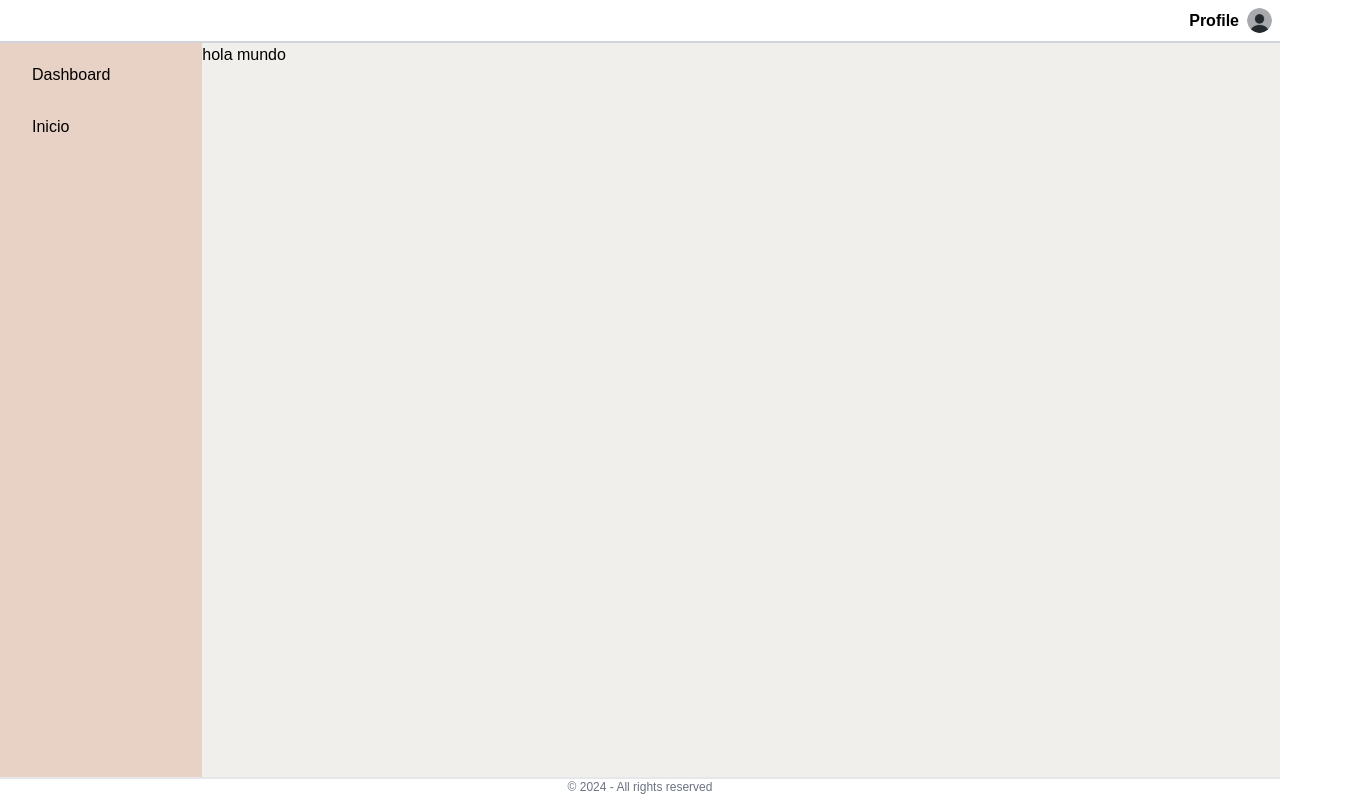
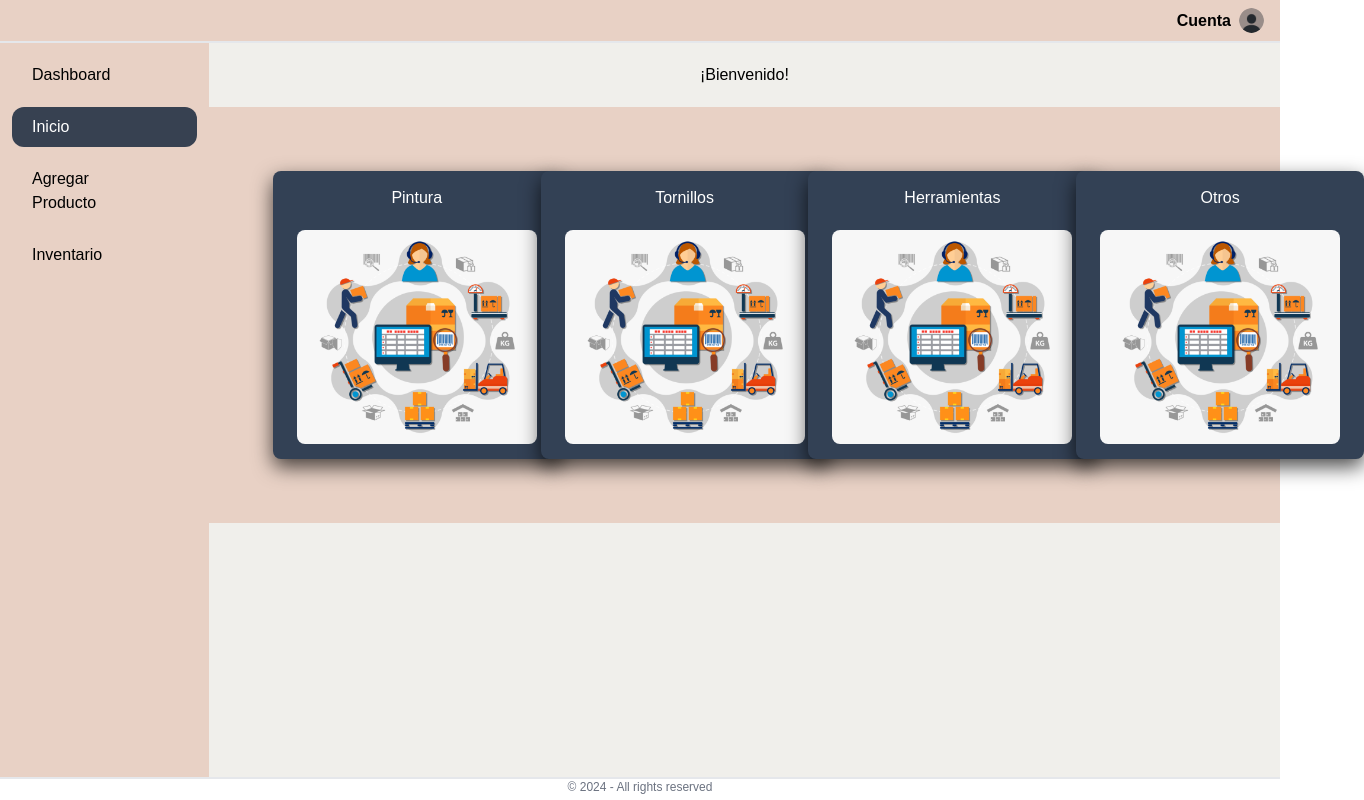
Before and after one commit to RenSunk/inventario-front, a Next.js app: page / in a window 1280 px wide. Shown: the whole page, 1364 px wide, since content can reach past the window. Built offline with nearby package versions, Linux system fonts and the light colour scheme.

Commit message:
Se realizan ajustes al diseño del layout, algunos hovers y se integra un prototipo de botones para el menu de inicio de la app, esto puede cambiar ya que todo lo implementado es una propuesta, mas no algo final.

```diff
--- a/layouts/Menu.tsx
+++ b/layouts/Menu.tsx
@@ -1,6 +1,9 @@
 import Link from "next/link";
+import { useRouter } from "next/router"; // Importar el hook useRouter
 
 export const Menu = () => {
+  const router = useRouter(); // Obtener la ruta actual
+
   const menuItems = [
     {
       name: "Dashboard",
@@ -8,20 +11,39 @@ export const Menu = () => {
     },
     {
       name: "Inicio",
-      link: "/Inicio",
+      link: "/",
     },
+    {
+      name: "Agregar Producto",
+      link: "/AddProductos",
+    },
+    {
+      name: "Inventario",
+      link: "/Inventario",
+    }
   ];
 
   return (
     <div className="bg-primary text-text h-full">
       <ul>
-        {menuItems.map((item, index) => (
-          <li key={index} className="hover:bg-gray-700 m-3  rounded-xl">
-            <Link className="flex w-full h-full py-2 pl-5 pr-20 " href={item.link}>
-              {item.name}
-            </Link>
-          </li>
-        ))}
+        {menuItems.map((item, index) => {
+          const isActive = router.pathname === item.link;
+
+          return (
+            <li
+              key={item.name}
+              className={`m-3 rounded-xl ${isActive ? "bg-gray-700 text-white" : "hover:bg-gray-700"
+                }`}
+            >
+              <Link
+                className="flex w-full h-full py-2 pl-5 pr-20"
+                href={item.link}
+              >
+                {item.name}
+              </Link>
+            </li>
+          );
+        })}
       </ul>
     </div>
   );
--- a/layouts/navbar.tsx
+++ b/layouts/navbar.tsx
@@ -21,16 +21,16 @@ export const Navbar = () => {
   }, [optionsRef]);
 
   return (
-    <nav className="border-b-2 border-gray-300 w-full flex justify-between px-2">
+    <nav className="border-b-2 bg-primary w-full flex justify-between px-2">
       <div></div>
       <div ref={optionsRef} className="relative">
         <div
-          className="flex items-center py-2 cursor-pointer"
+          className="flex items-center py-2 cursor-pointer hover:bg-buttontheme hover:text-textWhite hover:rounded-lg p-2"
           onClick={() => {
             setShow(!show);
           }}
         >
-          <h4 className="font-semibold mx-2">Profile</h4>
+          <h4 className="font-semibold mx-2">Cuenta</h4>
           <div
             style={{
               height: "100%",
@@ -48,7 +48,7 @@ export const Navbar = () => {
         </div>
 
         <div
-          className={`bg-white ${
+          className={`bg-primary ${
             show ? "block" : "hidden"
           } absolute right-0 top-0 mt-12`}
           style={{
@@ -57,17 +57,17 @@ export const Navbar = () => {
             zIndex: 1,
           }}
         >
-          <button className="flex items-center gap-2 hover:bg-gray-300 w-full px-5 my-2">
+          <button className="flex items-center gap-2 hover:bg-hovertheme hover:text-white w-full px-5 my-2">
             <Person />
-            <h6>Perfil</h6>
+            <h6>Actualizar</h6>
           </button>
-          <button className="flex items-center gap-2 hover:bg-gray-300 w-full px-5 my-2">
+          <button className="flex items-center gap-2 hover:bg-hovertheme hover:text-white w-full px-5 my-2">
             <Settings />
             <h6>Configuración</h6>
           </button>
           <Link
             href="/"
-            className="flex items-center gap-2 hover:bg-gray-300 w-full px-5 my-2"
+            className="flex items-center gap-2 hover:bg-hovertheme hover:text-white w-full px-5 my-2"
           >
             <Logout />
             <h6>Cerrar sesión</h6>
--- a/pages/index.tsx
+++ b/pages/index.tsx
@@ -1,12 +1,50 @@
 import React, { useEffect, useState } from "react";
 import { Mainlayout } from "../layouts/Mainlayout";
+import InventoryLoggin from "../images/InventoryLoggin.png";
+import Image from "next/image";
 
 export default function Home() {
-  const [data, setData] = useState<String>("hola mundo");
+  const [data, setData] = useState<String>("¡Bienvenido!");
 
   return (
-    <div>
-      <h1 className="color-red-100">{data}</h1>
+    <div className="flex flex-col items-center justify-center">
+      <div className="flex items-center justify-center h-16">
+        <h1 className="color-red-100">{data}</h1>
+      </div>
+      <div className="w-full items-center justify-center bg-primary grid grid-cols-4">
+        <div className="flex flex-col items-center justify-center m-16 rounded-lg bg-Targets text-textWhite hover:shadow-2xl hover:text-textWhite shadow-extra-intense w-72 h-72 cursor-pointer">
+          <h2 className="pb-5">Pintura</h2>
+          <Image
+            src={InventoryLoggin}
+            alt="Inventario"
+            className="rounded-lg object-cover w-60"
+          />
+        </div>
+        <div className="flex flex-col items-center justify-center m-16 rounded-lg bg-Targets text-textWhite hover:text-textWhite hover:shadow-2xl shadow-extra-intense w-72 h-72 cursor-pointer">
+          <h2 className="pb-5 font-">Tornillos</h2>
+          <Image
+            src={InventoryLoggin}
+            alt="Inventario"
+            className="rounded-lg object-cover w-60"
+          />
+        </div>
+        <div className="flex flex-col items-center justify-center m-16 rounded-lg bg-Targets text-textWhite hover:shadow-2xl hover:text-textWhite shadow-extra-intense w-72 h-72 cursor-pointer">
+          <h2 className="pb-5">Herramientas</h2>
+          <Image
+            src={InventoryLoggin}
+            alt="Inventario"
+            className="rounded-lg object-cover w-60"
+          />
+        </div>
+        <div className="flex flex-col items-center justify-center m-16 rounded-lg bg-Targets text-textWhite hover:shadow-2xl hover:text-textWhite shadow-extra-intense w-72 h-72 cursor-pointer">
+          <h2 className="pb-5">Otros</h2>
+          <Image
+            src={InventoryLoggin}
+            alt="Inventario"
+            className="rounded-lg object-cover w-60"
+          />
+        </div>
+      </div>
     </div>
   );
 }
--- a/tailwind.config.js
+++ b/tailwind.config.js
@@ -16,11 +16,13 @@ module.exports = {
         accent: '#fff1e6',
         background: '#f0efeb',
         text: '#000000',
+        textWhite: '#ffffff',
         header: '#eddcd2',
         hovertheme: '#334155',
         focustheme: '#334155',
         buttontheme: '#b57c65',
-        urlText: '#238cd4'
+        urlText: '#238cd4',
+        Targets: '#334155'
       },
       fontFamily: {
         sans: ['Poppins', 'sans-serif']
```
